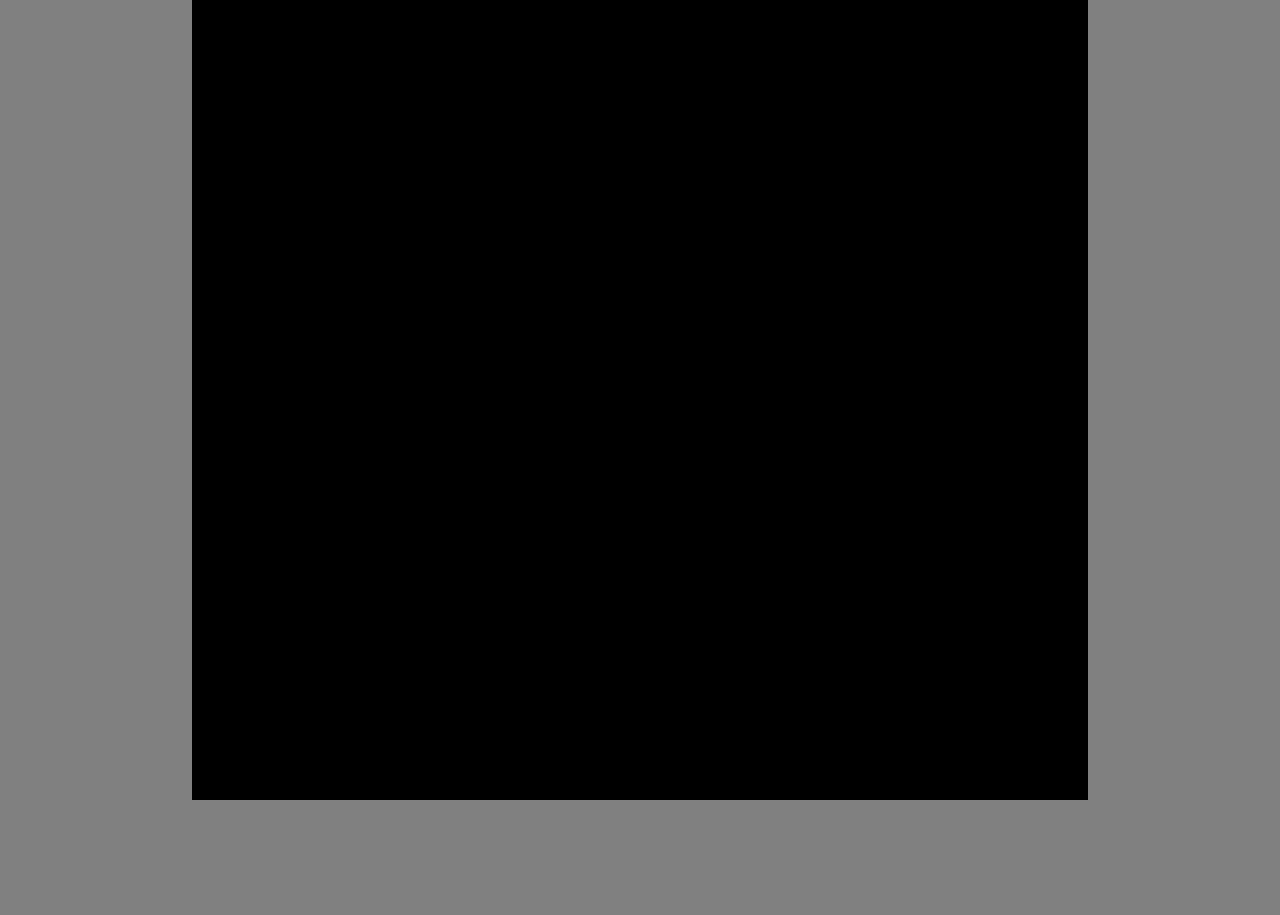
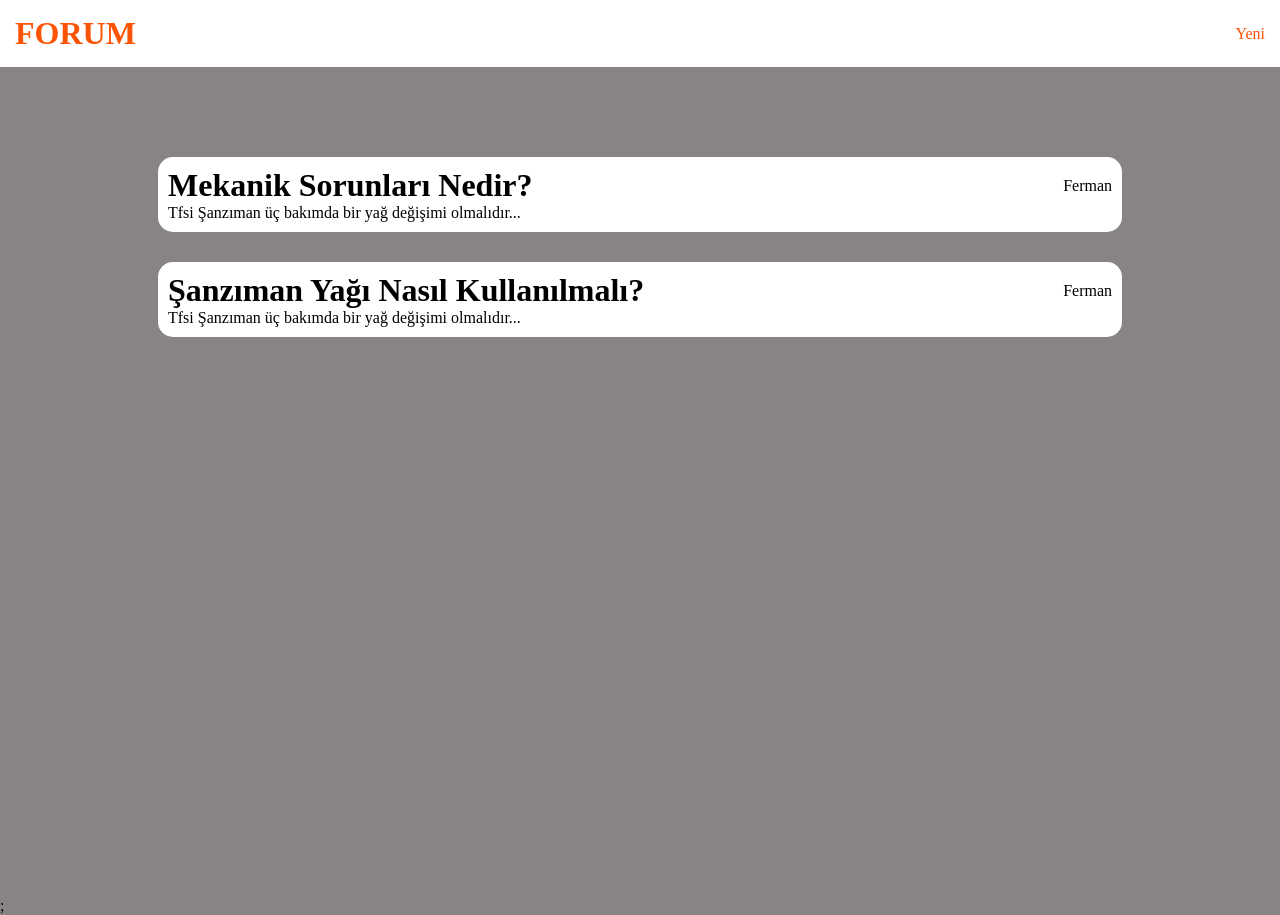
Before and after one commit to serdarferhat/forum-mvc, a React (Create React App) app: page / in a window 1280 px wide. Before the commit the page ends 800 px from the top, so only its background shows below. Built offline with nearby package versions, Linux system fonts and the light colour scheme; data requests are answered from the project's data file.

Commit message:
VieW_Control_css

```diff
--- a/db.json
+++ b/db.json
@@ -3,13 +3,13 @@
                 {
                 "id":1,
                 "user":"Ferman",
-                "title":"Şanzıman Yağı Mekanik Sorunları Nedir?",
+                "title":"Mekanik Sorunları Nedir?",
                 "text":"Tfsi Şanzıman üç bakımda bir yağ değişimi olmalıdır..."
                 },
                 {
                                 "id":1,
                                 "user":"Ferman",
-                                "title":"Şanzıman Yağı Mekanik Sorunları Nedir?",
+                                "title":"Şanzıman Yağı Nasıl Kullanılmalı?",
                                 "text":"Tfsi Şanzıman üç bakımda bir yağ değişimi olmalıdır..."
                                 }
    ]
--- /dev/null
+++ b/src/components/Header.js
@@ -0,0 +1,12 @@
+import React from "react";
+
+const Header = () => {
+  return (
+    <header id="header">
+      <h1>FORUM</h1>
+      <p >Yeni</p>
+    </header>
+  );
+};
+
+export default Header;
--- a/src/pages/ListPosts/ListPostsView.js
+++ b/src/pages/ListPosts/ListPostsView.js
@@ -1,8 +1,12 @@
 import React from "react";
+import Header from "../../components/Header";
 
 const ListPostsView = ({data}) => {
 
-  return <div className="container">
+  return(
+     <>
+     <Header/>
+    <div className="container">
     {
       data.map(post=>(
 
@@ -11,11 +15,15 @@ const ListPostsView = ({data}) => {
             <h1>{post.title}</h1>
              <p>{post.user}</p>
           </div>
-          <p>{post.text}</p>
+          <p className="post-text">{post.text}</p>
            </div>
       ))
     }
   </div>;
+  </>
+  )
+
+
 };
 
 export default ListPostsView;
--- a/src/styles/styles.css
+++ b/src/styles/styles.css
@@ -5,12 +5,34 @@
 }
 
 body {
-  background-color: gray;
+  background-color: rgb(136, 132, 132);
+}
+
+#header {
+  display: flex;
+  justify-content: space-between;
+  align-items: center;
+  padding: 15px;
+  background-color: rgb(255, 255, 255);
+  color: #FC5404;
 }
 
 .container {
-  width: 70vw;
-  background-color: black;
+  width: 80vw;
   height: 100vh;
   margin: auto;
+  padding: 30px;
+  margin-top: 30px;
+}
+.container .post {
+  color: black;
+  background-color: white;
+  border-radius: 15px;
+  padding: 10px;
+  margin-top: 30px;
+}
+.container .post-info {
+  display: flex;
+  justify-content: space-between;
+  align-items: center;
 }/*# sourceMappingURL=styles.css.map */
--- a/src/styles/styles.scss
+++ b/src/styles/styles.scss
@@ -1,15 +1,36 @@
-*{
-     margin: 0;
-     padding: 0;
-     box-sizing: border-box;
+* {
+  margin: 0;
+  padding: 0;
+  box-sizing: border-box;
 }
 
-body{
-  background-color: gray;
+body {
+  background-color: rgb(136, 132, 132);
 }
-.container{
-  width:70vw ;
-  background-color: black;
+#header{
+  display: flex;
+  justify-content: space-between;
+  align-items: center;
+  padding: 15px;
+  background-color: rgb(255, 255, 255);
+  color:#FC5404 ;
+}
+.container {
+  width: 80vw;
   height: 100vh;
   margin: auto;
+  padding: 30px;
+  margin-top: 30px;
+  .post {
+    color: black;
+    background-color: white;
+    border-radius: 15px;
+    padding: 10px;
+    margin-top: 30px;
+    &-info {
+                display: flex;
+                justify-content: space-between;
+                align-items: center;
+    }
+  }
 }
```
Also changed, not shown: 1 other file (tests, documents, lock files or other folders).
